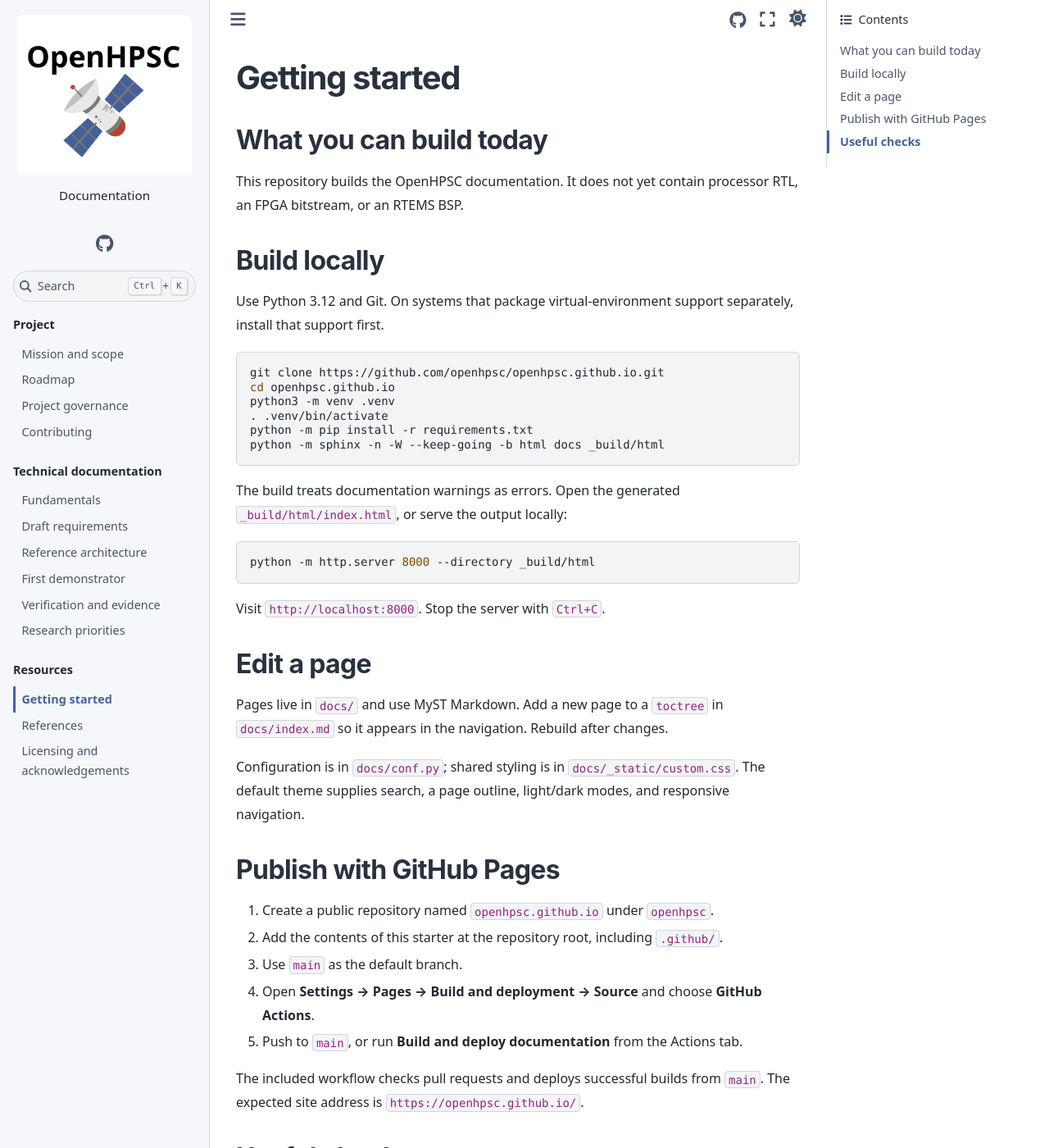
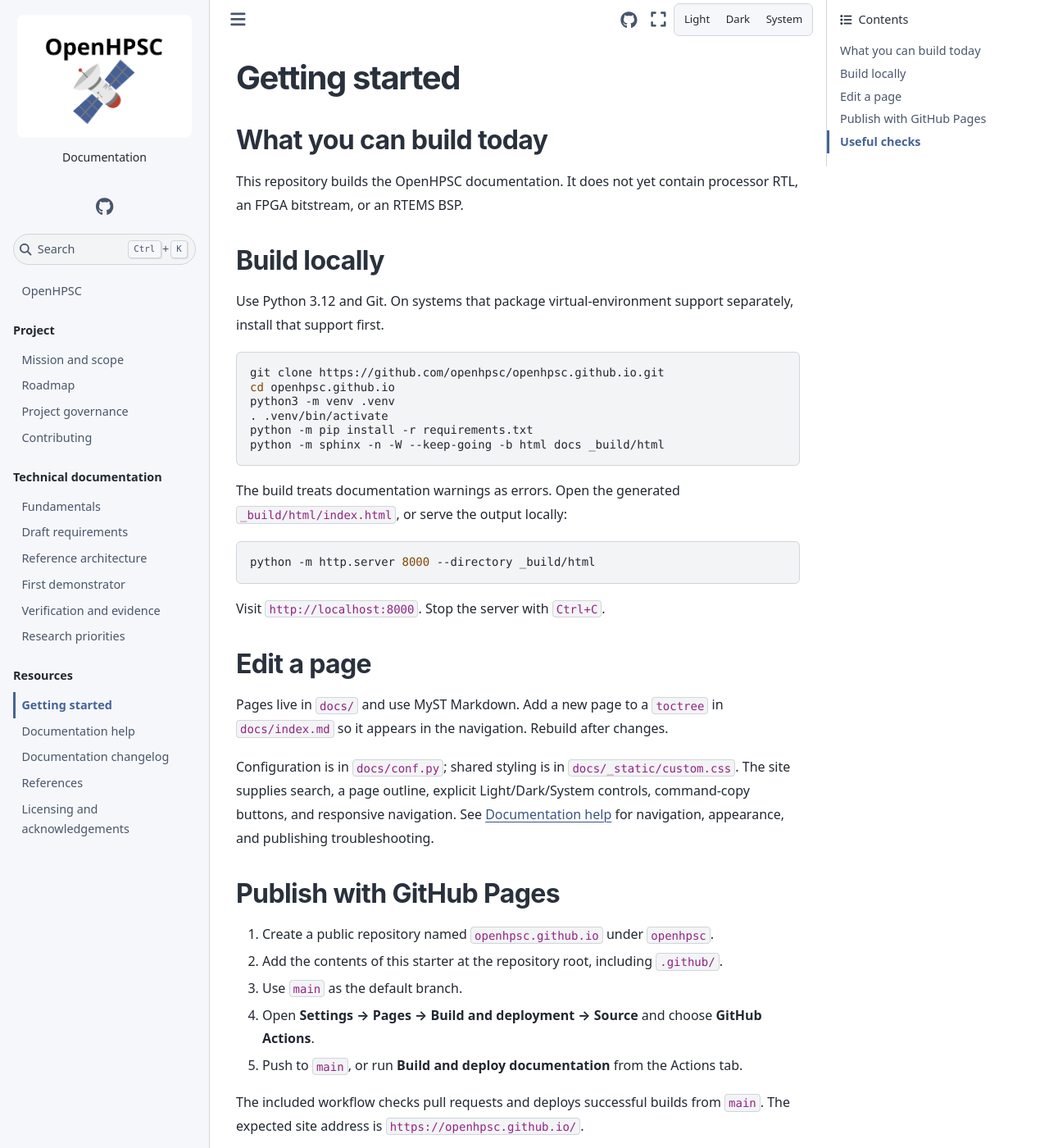
Before and after one commit to openhpsc/openhpsc.github.io, a Sphinx documentation site: the page built from docs/getting-started.md, in a window 1280 px wide and 1400 px high. Shown: the whole window at 82% size. Built offline with Sphinx 7.4.7 and the Sphinx Book theme 1.1.4, drawn with Linux system fonts in a browser that asks for light colours; some of the changed text lies outside the part shown.

````diff
--- /dev/null
+++ b/docs/_static/appearance.js
@@ -0,0 +1,20 @@
+// SPDX-License-Identifier: MIT
+// The upstream theme handles switching and persistence. Keep toggle semantics
+// synchronized with its data-mode attribute for keyboard/screen-reader users.
+(() => {
+  const update = () => {
+    const mode = document.documentElement.dataset.mode;
+    document.querySelectorAll('.oh-theme-picker button').forEach((button) => {
+      button.setAttribute('aria-pressed', String(button.dataset.mode === mode));
+    });
+  };
+  const setup = () => {
+    update();
+    new MutationObserver(update).observe(document.documentElement, {
+      attributes: true, attributeFilter: ['data-mode']
+    });
+  };
+  if (document.readyState === 'loading') {
+    document.addEventListener('DOMContentLoaded', setup, {once: true});
+  } else { setup(); }
+})();
--- a/docs/_static/custom.css
+++ b/docs/_static/custom.css
@@ -16,7 +16,7 @@ html[data-theme="dark"] {
 .bd-sidebar-primary { background: var(--pst-color-on-background); }
 .bd-sidebar-primary .navbar-brand { padding: .6rem .3rem .8rem; }
 .bd-sidebar-primary .navbar-brand img {
-  width: 100%; height: 196px; max-height: none;
+  width: 100%; height: 150px; max-height: none;
   object-fit: contain; object-position: center;
   background: white; border-radius: 8px;
 }
@@ -28,3 +28,45 @@ html[data-theme="dark"] {
 .bd-article pre { border-radius: 6px; }
 .bd-article > section > p:first-of-type strong { color: var(--pst-color-primary); }
 @media (max-width: 575px) { .bd-article h1 { font-size: 2.15rem; } }
+
+/* Explicit appearance controls retain the theme's preference storage. */
+.oh-theme-picker {
+  display: inline-flex; align-items: center; gap: 2px; padding: 3px;
+  border: 1px solid var(--pst-color-border); border-radius: 7px;
+  background: var(--pst-color-on-background); white-space: nowrap;
+}
+.oh-theme-picker button {
+  border: 0; border-radius: 4px; padding: .3rem .55rem;
+  background: transparent; color: var(--pst-color-text-base);
+  font: inherit; font-size: .82rem; cursor: pointer;
+}
+.oh-theme-picker button.active {
+  color: var(--pst-color-background); background: var(--pst-color-primary);
+  font-weight: 650;
+}
+.oh-theme-picker button:hover:not(.active) { background: var(--pst-color-surface); }
+.oh-theme-picker button:focus-visible, a:focus-visible {
+  outline: 3px solid var(--pst-color-primary); outline-offset: 3px;
+}
+html[data-theme="dark"] {
+  --pst-color-background: #10151e;
+  --pst-color-on-background: #1a2230;
+  --pst-color-surface: #253044;
+  --pst-color-border: #40516c;
+  --pst-color-text-base: #e4e9f2;
+  --pst-color-text-muted: #bcc7da;
+}
+html[data-theme="dark"] .article-header-buttons .btn,
+html[data-theme="dark"] .article-header-buttons .nav-link {
+  color: var(--pst-color-text-base);
+}
+.bd-sidebar-primary .navbar-brand { margin-bottom: .2rem; }
+.bd-sidebar-primary .navbar-brand .logo__title { font-size: .88rem; }
+.bd-article .highlight { position: relative; }
+.bd-article .copybtn { border-radius: 5px; }
+@media print {
+  .oh-theme-picker, .copybtn { display: none !important; }
+}
+@media (max-width: 575px) {
+  .oh-theme-picker button { padding: .25rem .4rem; font-size: .76rem; }
+}
--- /dev/null
+++ b/docs/_templates/layout.html
@@ -0,0 +1,5 @@
+{# SPDX-License-Identifier: MIT #}
+{% extends "!layout.html" %}
+{% block htmltitle %}
+<title>{% if pagename == "index" %}OpenHPSC Documentation{% else %}{{ title|striptags|e }} | OpenHPSC{% endif %}</title>
+{% endblock %}
--- /dev/null
+++ b/docs/_templates/search.html
@@ -0,0 +1,3 @@
+{# SPDX-License-Identifier: MIT #}
+{% extends "!search.html" %}
+{% block htmltitle %}<title>Search | OpenHPSC</title>{% endblock %}
--- /dev/null
+++ b/docs/_templates/theme-switcher.html
@@ -0,0 +1,6 @@
+{# SPDX-License-Identifier: MIT #}
+<div class="oh-theme-picker pst-js-only" role="group" aria-label="Color theme">
+  <button type="button" class="theme-change-button" data-mode="light" aria-label="Light theme" title="Use light theme">Light</button>
+  <button type="button" class="theme-change-button" data-mode="dark" aria-label="Dark theme" title="Use dark theme">Dark</button>
+  <button type="button" class="theme-change-button" data-mode="auto" aria-label="System theme" title="Follow your system appearance">System</button>
+</div>
--- a/docs/conf.py
+++ b/docs/conf.py
@@ -5,9 +5,9 @@ project = "OpenHPSC"
 author = "OpenHPSC contributors"
 copyright = f"{datetime.now().year}, OpenHPSC contributors"
 version = "0.2"
-release = "0.2.0"
+release = "0.2.1"
 
-extensions = ["myst_parser", "sphinx.ext.mathjax", "sphinx.ext.autosectionlabel"]
+extensions = ["myst_parser", "sphinx.ext.mathjax", "sphinx.ext.autosectionlabel", "sphinx_copybutton"]
 autosectionlabel_prefix_document = True
 source_suffix = {".md": "markdown", ".rst": "restructuredtext"}
 root_doc = "index"
@@ -15,12 +15,14 @@ exclude_patterns = ["_build", "Thumbs.db", ".DS_Store"]
 myst_enable_extensions = ["colon_fence", "deflist", "dollarmath", "fieldlist"]
 myst_heading_anchors = 3
 nitpicky = True
+templates_path = ["_templates"]
 html_theme = "sphinx_book_theme"
 html_title = "OpenHPSC Documentation"
 html_logo = "_static/openhpsc-logo.png"
 html_favicon = "_static/openhpsc-logo.png"
 html_static_path = ["_static"]
 html_css_files = ["custom.css"]
+html_js_files = ["appearance.js"]
 html_baseurl = "https://openhpsc.github.io/"
 html_copy_source = False
 html_show_sourcelink = False
@@ -33,6 +35,7 @@ html_theme_options = {
     "use_edit_page_button": True,
     "use_download_button": False,
     "show_navbar_depth": 2,
+    "home_page_in_toc": True,
     "show_toc_level": 2,
     "navigation_with_keys": False,
     "logo": {"text": "Documentation"},
@@ -40,3 +43,8 @@ html_theme_options = {
     "extra_footer": "Independent community initiative · Documentation v0.2",
 }
 html_context = {"default_mode": "light"}
+
+# Hide a leading shell prompt in copied commands, preserving command flags.
+copybutton_prompt_text = r"^\$ "
+copybutton_prompt_is_regexp = True
+copybutton_only_copy_prompt_lines = False
--- a/docs/getting-started.md
+++ b/docs/getting-started.md
@@ -36,8 +36,9 @@ Pages live in `docs/` and use MyST Markdown. Add a new page to a `toctree` in
 `docs/index.md` so it appears in the navigation. Rebuild after changes.
 
 Configuration is in `docs/conf.py`; shared styling is in
-`docs/_static/custom.css`. The default theme supplies search, a page outline,
-light/dark modes, and responsive navigation.
+`docs/_static/custom.css`. The site supplies search, a page outline, explicit Light/Dark/System controls,
+command-copy buttons, and responsive navigation. See [Documentation help](troubleshooting.md)
+for navigation, appearance, and publishing troubleshooting.
 
 ## Publish with GitHub Pages
 
@@ -57,6 +58,9 @@ The included workflow checks pull requests and deploys successful builds from
 # Rebuild every page and fail on warnings.
 python -m sphinx -E -a -n -W --keep-going -b html docs _build/html
 
+# Check browser titles, local links, anchors, and generated assets.
+python scripts/check_site.py _build/html
+
 # Optional: check external links. Network restrictions can cause false failures.
 python -m sphinx -b linkcheck docs _build/linkcheck
 ```
--- a/requirements.txt
+++ b/requirements.txt
@@ -24,6 +24,7 @@ snowballstemmer==3.1.1
 soupsieve==3.0.4
 Sphinx==8.2.3
 sphinx-book-theme==1.4.0
+sphinx-copybutton==0.5.2
 sphinxcontrib-applehelp==2.0.0
 sphinxcontrib-devhelp==2.0.0
 sphinxcontrib-htmlhelp==2.1.0
````
Also changed, not shown: README.md (+8 -0 lines), UPDATE.md (added, +20 -0 lines), docs/changelog.md (added, +27 -0 lines), docs/index.md (+6 -4 lines), docs/references.md (+11 -15 lines), docs/troubleshooting.md (added, +67 -0 lines), 2 other files.
